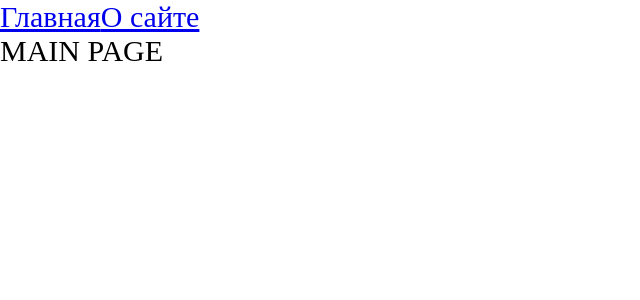
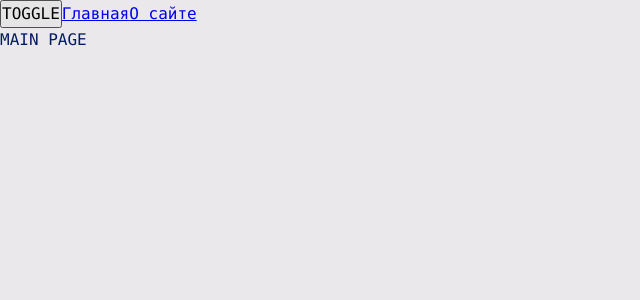
Before and after one commit to Dormeh/article_posting_site, a React app: page / in a window 1280 px wide. Shown: the top 300 px of the page, without its empty margins (0-640 px from the left). Built offline with nearby package versions, Linux system fonts and the light colour scheme.

Commit message:
adds styles to change the theme adds theme switch adds theme provider and context adds a custom hook for switching themes

```diff
--- a/src/App.tsx
+++ b/src/App.tsx
@@ -1,21 +1,23 @@
 import React, {Suspense} from 'react';
-import {Counter} from "./components/Counter";
-import './index.scss'
+import './styles/index.scss'
 import {Link, Route, Routes} from "react-router-dom";
-import AboutPage from "./pages/AboutPage/AboutPage";
-import MainPage from "./pages/MainPage/MainPage";
 import {AboutPageAsync} from "./pages/AboutPage/AboutPage.async";
 import {MainPageAsync} from "./pages/MainPage/MainPage.async";
+import {useTheme} from "./theme/useTheme";
 
 const App = () => {
+
+    const {theme, toggleTheme} = useTheme()
+
     return (
-        <div className="app">
+        <div className={`app ${theme}`}>
+            <button onClick={toggleTheme}>TOGGLE</button>
             <Link to={'/'}>Главная</Link>
             <Link to={'/about'}>О сайте</Link>
             <Suspense fallback={<div>Loading...</div>}>
                 <Routes>
-                    <Route path={'/about'} element={<AboutPageAsync />}></Route>
-                    <Route path={'/'} element={<MainPageAsync />}></Route>
+                    <Route path={'/about'} element={<AboutPageAsync/>}></Route>
+                    <Route path={'/'} element={<MainPageAsync/>}></Route>
                 </Routes>
             </Suspense>
 
--- a/src/index.scss
+++ /dev/null
@@ -1,9 +0,0 @@
-*{
-  margin: 0;
-  padding: 0;
-  box-sizing: border-box;
-}
-
-.app {
-  font-size: 30px;
-}
--- a/src/index.tsx
+++ b/src/index.tsx
@@ -1,10 +1,13 @@
 import {render} from "react-dom";
 import App from "./App";
 import {BrowserRouter} from "react-router-dom";
+import ThemeProvider from "./theme/ThemeProvider";
 
 render(
     <BrowserRouter>
-        <App/>
+        <ThemeProvider>
+            <App/>
+        </ThemeProvider>
     </BrowserRouter>,
     document.getElementById('root')
 )
--- /dev/null
+++ b/src/styles/index.scss
@@ -0,0 +1,13 @@
+@import "reset";
+@import "variables/global";
+@import "themes/normal";
+@import "themes/dark";
+
+.app {
+  font: var(--font-m);
+
+  background: var(--bg-color);
+  color: var(--primary-color);
+
+  min-height: 100vh;
+}
--- /dev/null
+++ b/src/styles/reset.scss
@@ -0,0 +1,14 @@
+* {
+  margin: 0;
+  padding: 0;
+  box-sizing: border-box;
+}
+
+input,
+button,
+textarea,
+select {
+  margin: 0;
+
+  font: inherit;
+}
--- /dev/null
+++ b/src/styles/themes/dark.scss
@@ -0,0 +1,6 @@
+.app.dark {
+  --bg-color: #090949;
+
+  --primary-color: #049604;
+  --secondary-color: #04ff04;
+}
--- /dev/null
+++ b/src/styles/themes/normal.scss
@@ -0,0 +1,6 @@
+.app.light {
+  --bg-color: #eae8ea;
+
+  --primary-color: #041c65;
+  --secondary-color: #0449e0;
+}
--- /dev/null
+++ b/src/styles/variables/global.scss
@@ -0,0 +1,11 @@
+:root {
+  --font-family-main: Consolas, 'Times New Roman', Serif;
+
+  --font-size-m: 16px;
+  --font-line-m: 24px;
+  --font-m: var(--font-size-m) / var(--font-line-m) var(--font-family-main);
+
+  --font-size-l: 24px;
+  --font-line-l: 32px;
+  --font-l: var(--font-size-l) / var(--font-line-l) var(--font-family-main);
+}
--- /dev/null
+++ b/src/theme/ThemeContext.ts
@@ -0,0 +1,15 @@
+import {createContext} from "react";
+
+export enum Theme {
+    LIGHT = 'light',
+    DARK = 'dark',
+}
+
+export interface ThemeContextProps {
+    theme?: Theme;
+    setTheme?: (theme: Theme) => void;
+}
+
+export const ThemeContext = createContext<ThemeContextProps>({})
+
+export const LOCAL_STORAGE_THEME_KEY = 'theme';
--- /dev/null
+++ b/src/theme/ThemeProvider.tsx
@@ -0,0 +1,20 @@
+import React, {FC, useMemo, useState} from 'react';
+import {LOCAL_STORAGE_THEME_KEY, Theme, ThemeContext} from "./ThemeContext";
+
+const defaultTheme = localStorage.getItem(LOCAL_STORAGE_THEME_KEY) as Theme || Theme.LIGHT;
+const ThemeProvider: FC = ({children}) => {
+    const [theme, setTheme] = useState<Theme>(defaultTheme);
+
+
+    const defaultProps = useMemo(() => ({
+        theme: theme,
+        setTheme: setTheme
+    }),[theme])
+    return (
+        <ThemeContext.Provider value={defaultProps}>
+            {children}
+        </ThemeContext.Provider>
+    );
+};
+
+export default ThemeProvider;
--- /dev/null
+++ b/src/theme/useTheme.ts
@@ -0,0 +1,18 @@
+import {useContext} from "react";
+import {LOCAL_STORAGE_THEME_KEY, Theme, ThemeContext} from "./ThemeContext";
+
+interface UseThemeResult {
+    toggleTheme: () => void;
+    theme: Theme;
+}
+
+export function useTheme():UseThemeResult {
+    const {theme, setTheme} = useContext(ThemeContext);
+    const toggleTheme = () => {
+        const newTheme = theme === Theme.DARK ? Theme.LIGHT : Theme.DARK
+        setTheme(newTheme);
+        localStorage.setItem(LOCAL_STORAGE_THEME_KEY, newTheme)
+    }
+
+    return {theme, toggleTheme}
+}
```
